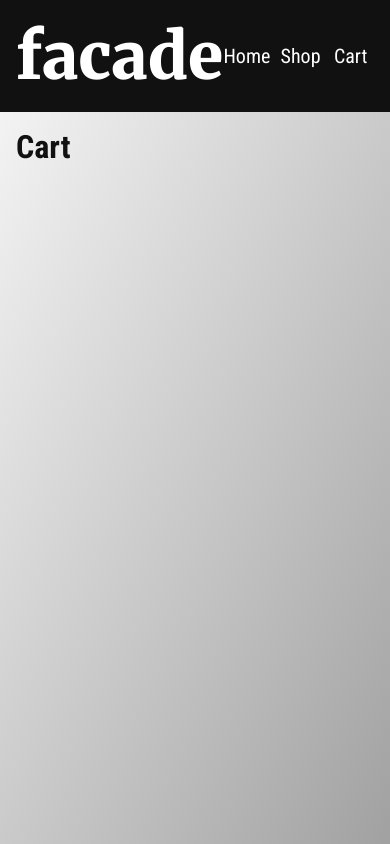
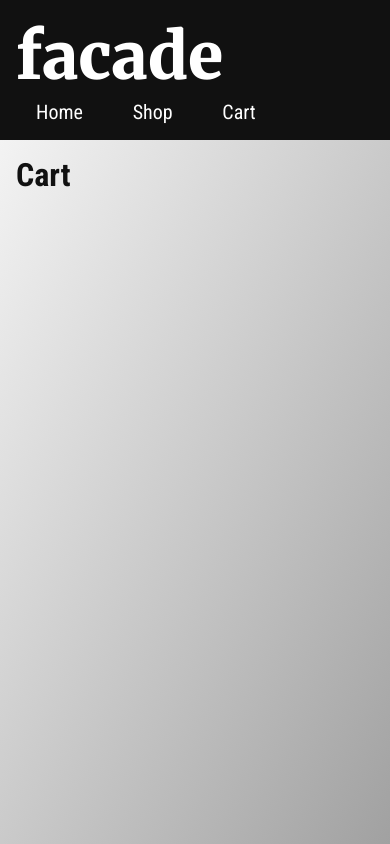
Before and after one commit to bmilcs/odin-shopping-cart, a React (Create React App) app: page /cart in a window 390 px wide. Built offline with nearby package versions, Linux system fonts and the light colour scheme.

Commit message:
Add wrapping to navbar on small screens

```diff
--- a/src/styles/Header.scss
+++ b/src/styles/Header.scss
@@ -5,9 +5,10 @@ header {
 
 header .inside {
   display: flex;
+  flex-wrap: wrap;
   justify-content: space-between;
   align-items: center;
-  grid-template-columns: 1fr 1fr;
+  gap: 0.25rem;
 }
 
 .page-title {
```
